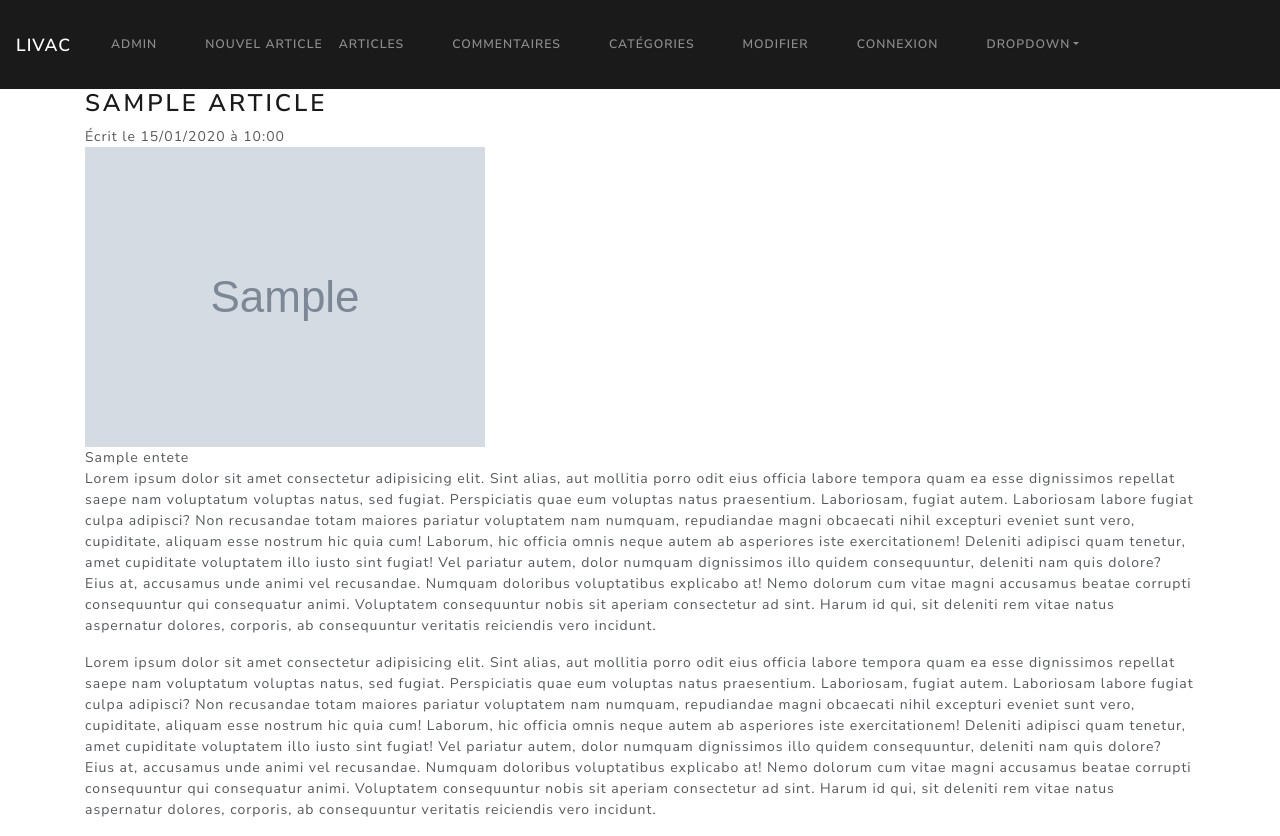
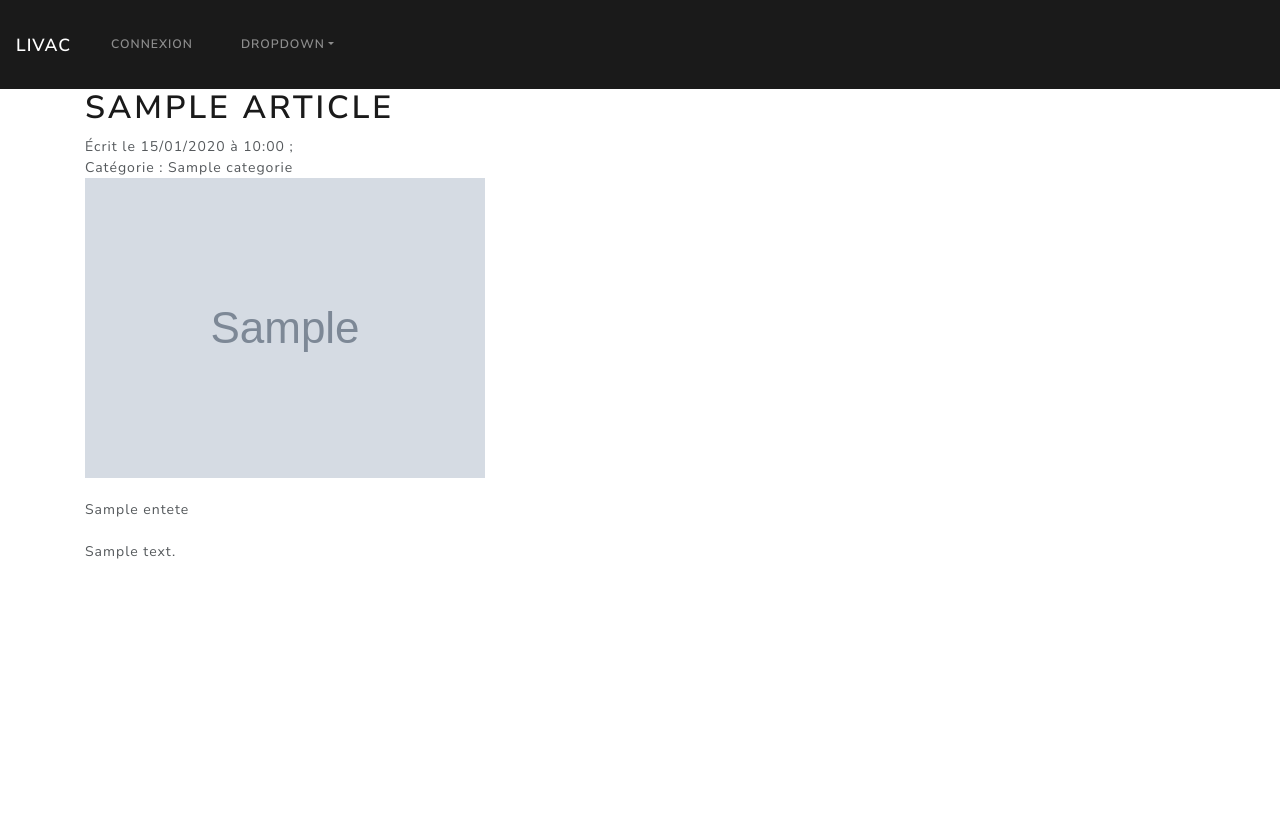
Before and after one commit to Gabrielle20/p5_Livac, a Symfony app: template templates/back/show.html.twig in a window 1280 px wide. After the commit the page ends 559 px from the top, so only its background shows below. Run offline with Twig, Linux system fonts and the light colour scheme; the template is opened without the code that fills it: most values are stand-ins (such as "Sample title", 1, 10 or a date in 2020); grey boxes marked "Sample" are stand-in pictures; some libraries are stand-ins or nearby versions.

Commit message:
16122020 Création/Modification d'articles

```diff
--- a/src/Entity/Article.php
+++ b/src/Entity/Article.php
@@ -4,6 +4,7 @@ namespace App\Entity;
 
 use App\Repository\ArticleRepository;
 use Doctrine\ORM\Mapping as ORM;
+use Symfony\Component\Validator\Constraints as Assert;
 
 /**
  * @ORM\Entity(repositoryClass=ArticleRepository::class)
@@ -19,6 +20,7 @@ class Article
 
     /**
      * @ORM\Column(type="string", length=255)
+     * @Assert\Length(min=5)
      */
     private $title;
 
@@ -34,6 +36,7 @@ class Article
 
     /**
      * @ORM\Column(type="string", length=255)
+     * @Assert\Url()
      */
     private $image;
 
@@ -44,6 +47,7 @@ class Article
 
     /**
      * @ORM\Column(type="text")
+     * @Assert\Length(min=100, minMessage="Le contenu de l'article doit faire plus de 100 caractères")
      */
     private $contenu;
 
--- a/templates/back/show.html.twig
+++ b/templates/back/show.html.twig
@@ -2,44 +2,23 @@
 
 {% block body %}
     <article>
-        <h3>{{ article.title }}</h3>
-        <div class="metadata">Écrit le {{ article.createdAt | date('d/m/Y')}} à {{ article.createdAt | date('H:i')}}</div>
+        <h1>{{ article.title }}</h1>
+        <div class="metadata">
+            Écrit le {{ article.createdAt | date('d/m/Y')}} à {{ article.createdAt | date('H:i')}} ;
+            <br/>
+            Catégorie : {{ article.categorie }}
+        </div>
+
         <div class="content">
             <img src="{{ article.image }}" alt="">
-            <br/>
+            <br/><br/>
             {{ article.entete | raw }}
         </div>
+
+        <br/>
+
         <div class="contenu">
-            <p>Lorem ipsum dolor sit amet consectetur adipisicing elit. Sint alias, aut
-                mollitia porro odit eius officia labore tempora quam ea esse dignissimos
-                repellat saepe nam voluptatum voluptas natus, sed fugiat. Perspiciatis quae
-                eum voluptas natus praesentium. Laboriosam, fugiat autem. Laboriosam labore
-                fugiat culpa adipisci? Non recusandae totam maiores pariatur voluptatem nam
-                numquam, repudiandae magni obcaecati nihil excepturi eveniet sunt vero,
-                cupiditate, aliquam esse nostrum hic quia cum! Laborum, hic officia omnis
-                neque autem ab asperiores iste exercitationem! Deleniti adipisci quam tenetur,
-                amet cupiditate voluptatem illo iusto sint fugiat! Vel pariatur autem, dolor
-                numquam dignissimos illo quidem consequuntur, deleniti nam quis dolore?
-                Eius at, accusamus unde animi vel recusandae. Numquam doloribus voluptatibus
-                explicabo at! Nemo dolorum cum vitae magni accusamus beatae corrupti consequuntur
-                qui consequatur animi. Voluptatem consequuntur nobis sit aperiam consectetur ad sint.
-                Harum id qui, sit deleniti rem vitae natus aspernatur dolores, corporis, ab consequuntur
-                veritatis reiciendis vero incidunt.</p>
-                <p>Lorem ipsum dolor sit amet consectetur adipisicing elit. Sint alias, aut
-                mollitia porro odit eius officia labore tempora quam ea esse dignissimos
-                repellat saepe nam voluptatum voluptas natus, sed fugiat. Perspiciatis quae
-                eum voluptas natus praesentium. Laboriosam, fugiat autem. Laboriosam labore
-                fugiat culpa adipisci? Non recusandae totam maiores pariatur voluptatem nam
-                numquam, repudiandae magni obcaecati nihil excepturi eveniet sunt vero,
-                cupiditate, aliquam esse nostrum hic quia cum! Laborum, hic officia omnis
-                neque autem ab asperiores iste exercitationem! Deleniti adipisci quam tenetur,
-                amet cupiditate voluptatem illo iusto sint fugiat! Vel pariatur autem, dolor
-                numquam dignissimos illo quidem consequuntur, deleniti nam quis dolore?
-                Eius at, accusamus unde animi vel recusandae. Numquam doloribus voluptatibus
-                explicabo at! Nemo dolorum cum vitae magni accusamus beatae corrupti consequuntur
-                qui consequatur animi. Voluptatem consequuntur nobis sit aperiam consectetur ad sint.
-                Harum id qui, sit deleniti rem vitae natus aspernatur dolores, corporis, ab consequuntur
-                veritatis reiciendis vero incidunt.</p>
+            {{ article.contenu | raw }}
         </div>
     </article>
 {% endblock %}
--- a/templates/base.html.twig
+++ b/templates/base.html.twig
@@ -17,14 +17,19 @@
 
             <div class="collapse navbar-collapse" id="navbarColor01">
                 <ul class="navbar-nav mr-auto">
+                    {% if not app.user %}
                         <li class="nav-item">
-                        <a class="nav-link" href="/back">Admin</a>
+                            <a class="nav-link" href="{{ path('security_login') }}">Connexion</a>
+                        </li>
+                    {% else %}
+                        <li class="nav-item">
+                            <a class="nav-link" href="{{ path('back') }}">Admin</a>
                         </li>
                         <li>
-                        <a class="nav-link" href="/back/new">Nouvel Article</a>
+                            <a class="nav-link" href="{{ path('back_create') }}">Nouvel Article</a>
                         </li>
                         <li class="nav-item">
-                        <a class="nav-link" href="/back/articles">Articles</a>
+                            <a class="nav-link" href="{{ path('back_liste_articles') }}">Articles</a>
                         </li>
                         <li class="nav-item">
                             <a class="nav-link" href="#">Commentaires</a>
@@ -32,17 +37,6 @@
                         <li class="nav-item">
                             <a class="nav-link" href="#">Catégories</a>
                         </li>
-                    <li class="nav-item">
-                        <a class="nav-link" href="#">Modifier</a>
-                    </li>
-
-
-
-                    {% if not app.user %}
-                        <li class="nav-item">
-                            <a class="nav-link" href="{{ path('security_login') }}">Connexion</a>
-                        </li>
-                    {% else %}
                         <li class="nav-item">
                             <a class="nav-link" href="{{ path('security_logout') }}">Déconnexion</a>
                         </li>
```
Also changed, not shown: src/Controller/BackController.php (+60 -5 lines), src/Controller/SecurityController.php (+19 -19 lines), src/Form/ArticleType.php (added, +38 -0 lines), templates/back/articles.html.twig (+7 -2 lines), templates/back/create.html.twig (added, +38 -0 lines), 1 other file. Lines whose indentation alone changed are shown as unchanged.
